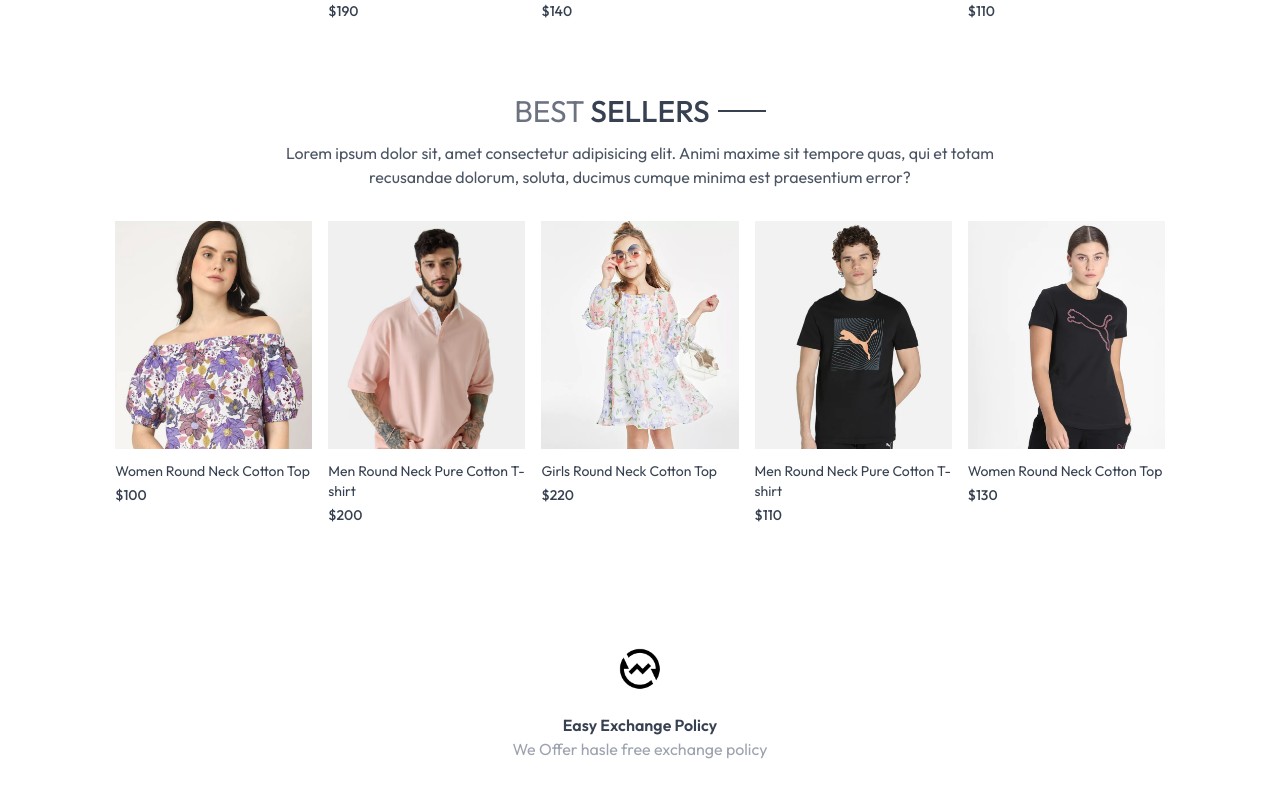
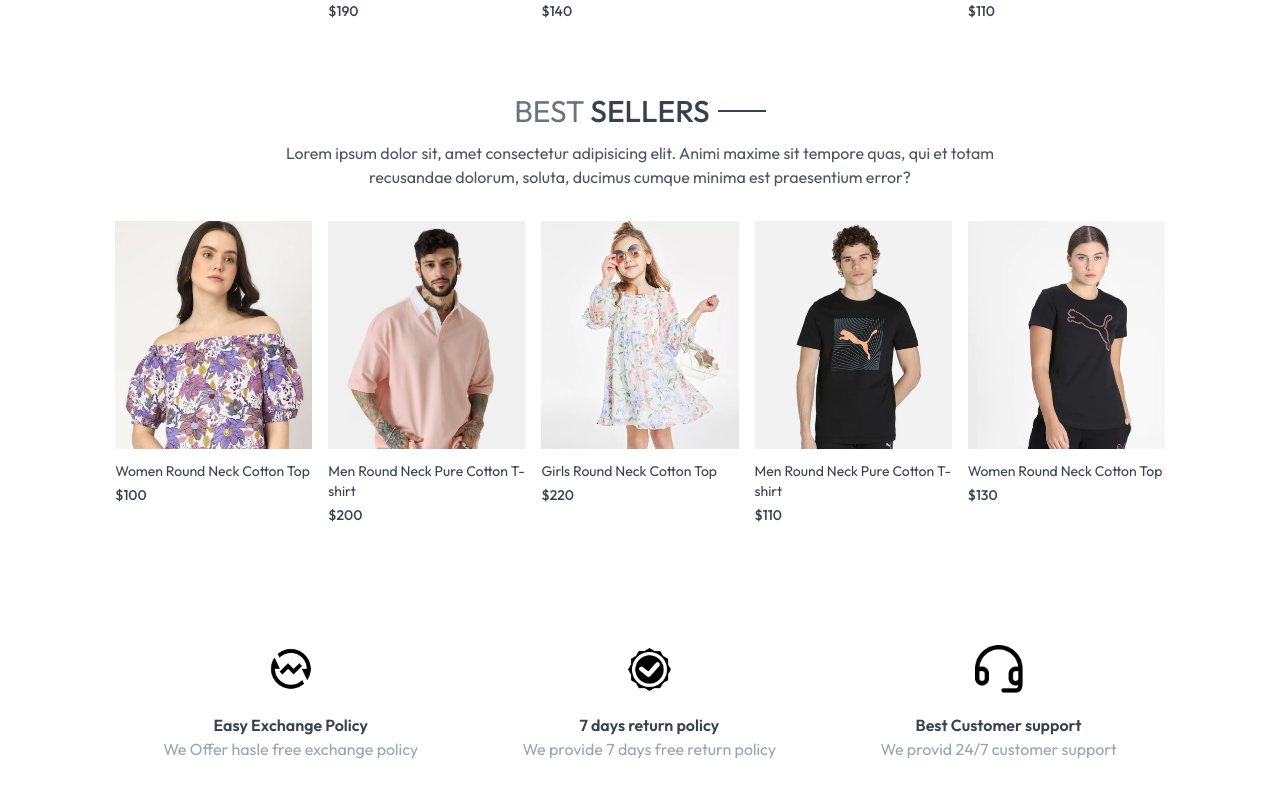
Before and after one commit to arpitkesharwani77/e-commerce, a React (Vite) app in the folder frontend/: page / in a window 1280 px wide. Shown: the part 1288-2085 px from the top of the page. Built offline with nearby package versions, Linux system fonts and the light colour scheme.

Commit message:
our policy sectionn

```diff
--- a/frontend/src/components/OurPolicy.jsx
+++ b/frontend/src/components/OurPolicy.jsx
@@ -10,6 +10,16 @@ const OurPolicy = () => {
             <p className="font-semibold">Easy Exchange Policy</p>
             <p className="text-gray-400">We Offer hasle free exchange policy</p>
         </div>
+        <div>
+            <img src={assets.quality_icon} className="w-12 m-auto mb-5"/>
+            <p className="font-semibold">7 days return policy</p>
+            <p className="text-gray-400">We provide 7 days free return policy</p>
+        </div>
+        <div>
+            <img src={assets.support_img} className="w-12 m-auto mb-5"/>
+            <p className="font-semibold">Best Customer support </p>
+            <p className="text-gray-400">We provid 24/7 customer support</p>
+        </div>
     </div>
   );
 };
```
Also changed, not shown: frontend/src/components/NewsletterBox.jsx (added).
